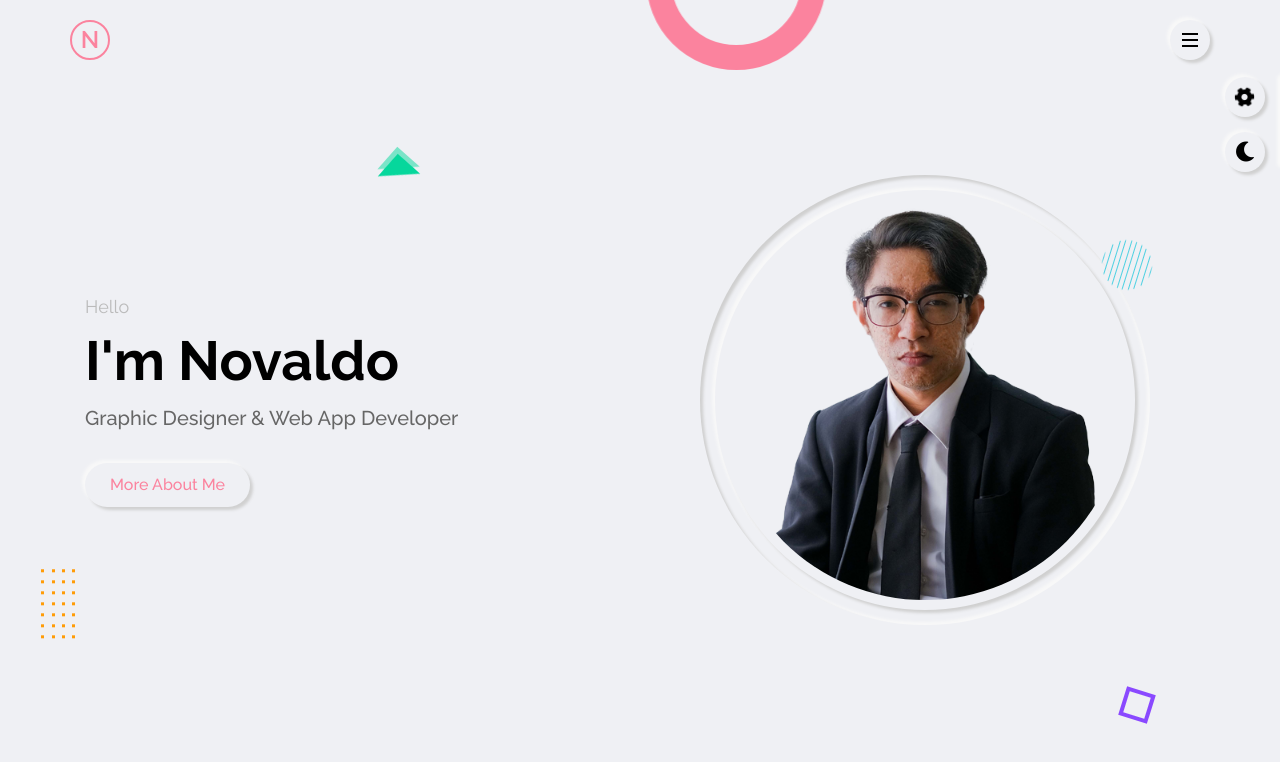
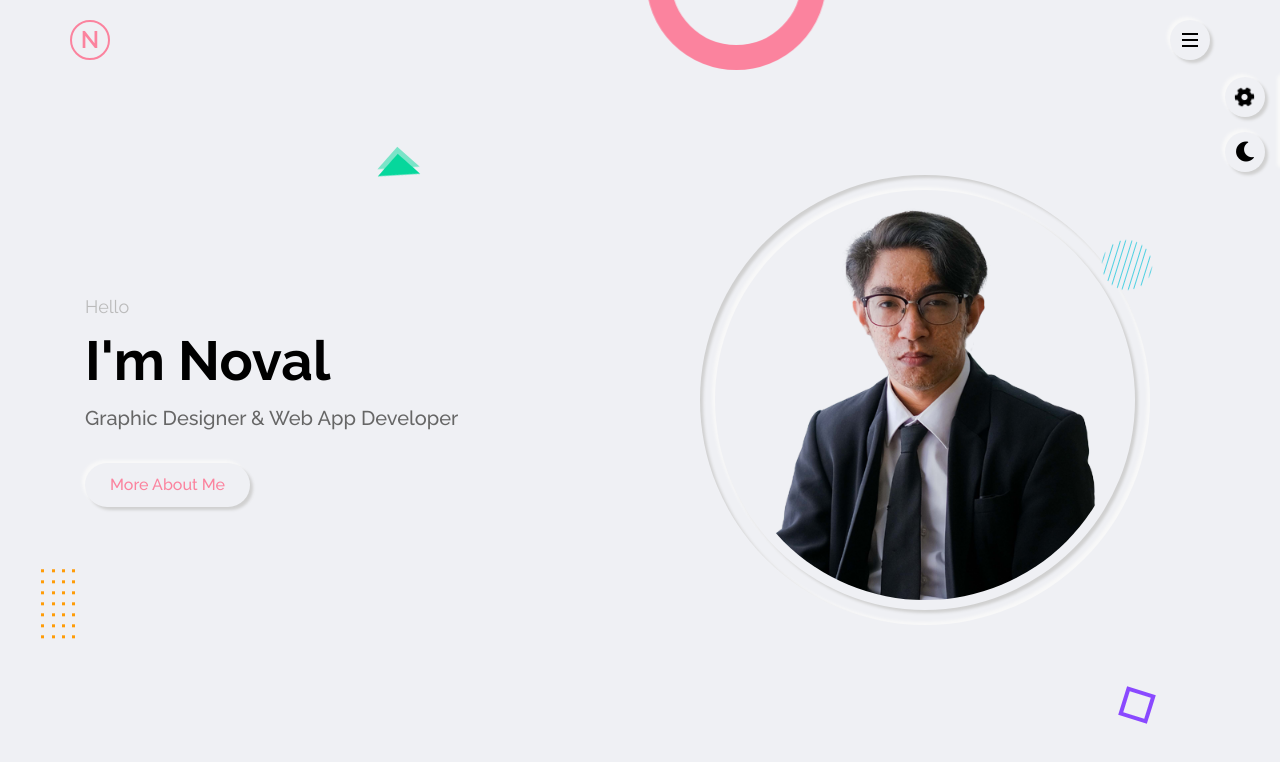
Before and after one commit to Rapunzelio/sayanoval.github.io, a plain HTML site: page index.html in a window 1280 px wide. Drawn offline with Linux system fonts and the light colour scheme.

Commit message:
update index.html

```diff
--- a/index.html
+++ b/index.html
@@ -82,7 +82,7 @@
 			<div class="row full-screen align-items-center">
 				<div class="home-text">
 					<p>Hello</p>
-					<h2>I'm Novaldo</h2>
+					<h2>I'm Noval</h2>
 					<h1>Graphic Designer & Web App Developer</h1>
 					<a href="#about" class="link-item btn-1 outer-shadow hover-in-shadow">More About Me</a>
 				</div>
```
